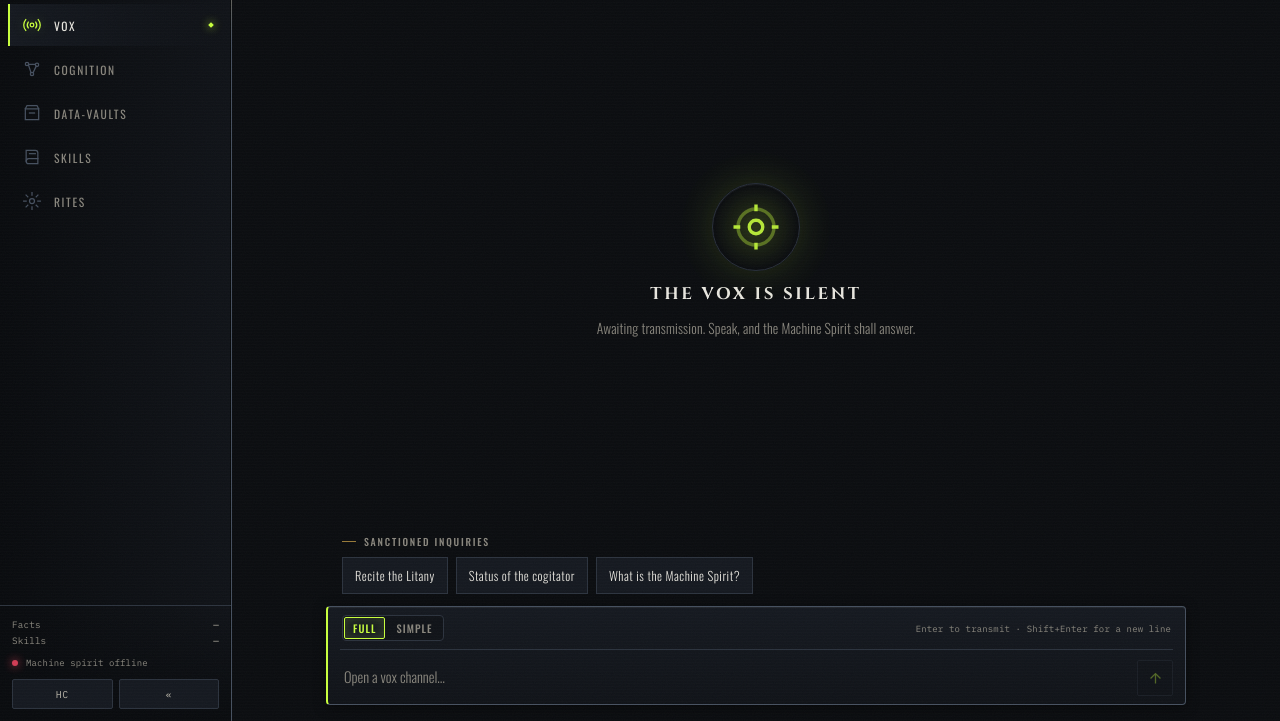
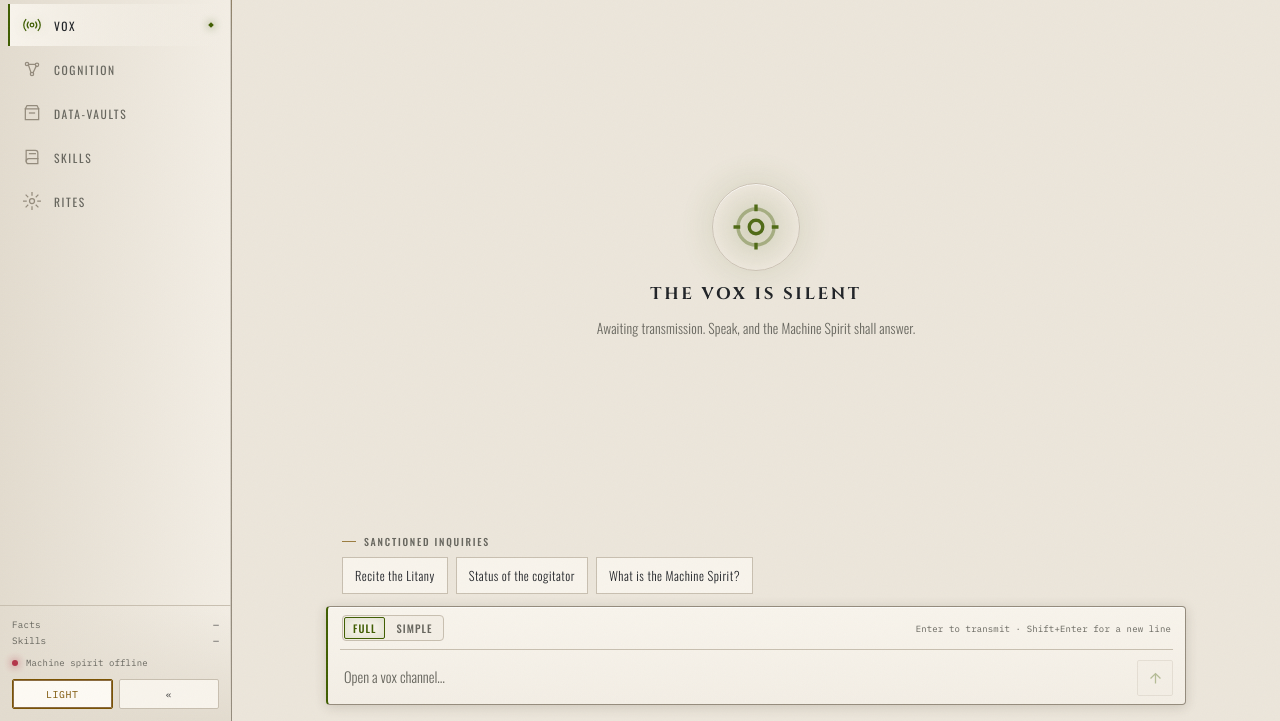
Before and after one commit to AdamMostofi/ADAM, a plain HTML site: page interface/web/templates/index.html in a window 1280 px wide. Shown: the part 79-800 px from the top of the page. Drawn offline with Linux system fonts and the light colour scheme; no server answers.

Commit message:
ui(theme): replace high contrast with warm light/dark mode

```diff
--- a/interface/web/static/css/app.css
+++ b/interface/web/static/css/app.css
@@ -212,6 +212,7 @@ body { overflow: hidden; }
   display: flex;
   align-items: center;
   justify-content: space-between;
+  min-width: 0;
   gap: 16px;
   padding: 0 clamp(16px, 3vw, 32px);
   background: linear-gradient(180deg, var(--surface-2), var(--surface-0));
@@ -253,7 +254,7 @@ body { overflow: hidden; }
 }
 .topbar-actions { display: flex; flex: none; flex-wrap: wrap; justify-content: flex-end; gap: 8px; }
 .topbar-tools { display: flex; align-items: center; gap: 8px; flex: none; }
-.topbar-contrast { display: none; }
+.topbar-theme { display: none; }
 
 .main { display: flex; min-height: 0; overflow: hidden; }
 .main:focus-visible { outline: 2px solid var(--focus); outline-offset: -4px; }
@@ -596,16 +597,6 @@ body { overflow: hidden; }
   to { opacity: 1; transform: none; }
 }
 
-/* ---------- High contrast ---------- */
-[data-contrast="high"] .rail-item.is-active { background: var(--surface-2); }
-[data-contrast="high"] .brand-sigil { border-width: 2px; }
-[data-contrast="high"] .topbar::after { height: 2px; opacity: 1; }
-[data-contrast="high"] .list-item,
-[data-contrast="high"] .stat-row,
-[data-contrast="high"] .toast,
-[data-contrast="high"] .fact-drawer { border-width: 2px; }
-[data-contrast="high"] .rail-brand-sub { color: var(--text); }
-
 /* ---------- Responsive ---------- */
 @media (max-width: 1180px) {
   .app { grid-template-columns: var(--rail-w-collapsed) minmax(0, 1fr); }
@@ -668,7 +659,7 @@ body { overflow: hidden; }
   .topbar-actions { flex-wrap: nowrap; }
   .topbar-actions .gold-btn,
   .topbar-actions .ghost-btn { min-height: 44px; padding: 4px 10px; font-size: 0.6875rem; }
-  .topbar-contrast {
+  .topbar-theme {
     display: grid;
     place-items: center;
     width: 44px;
--- a/interface/web/static/css/tokens.css
+++ b/interface/web/static/css/tokens.css
@@ -101,9 +101,9 @@
   --z-overlay: 70;
 }
 
-/* Standard — matte graphite, brass structure, neon state */
+/* Dark — matte graphite, brass structure, neon state */
 :root,
-[data-contrast="standard"] {
+[data-theme="dark"] {
   --surface-0: #0b0d10;
   --surface-1: #101318;
   --surface-2: #151920;
@@ -143,6 +143,15 @@
   --danger-text: var(--jewel-ruby-text);
   --focus: var(--neon-lime);
 
+  --graph-user: var(--metal-gold);
+  --graph-deduced: var(--jewel-sapphire);
+  --graph-learned: var(--jewel-emerald);
+  --graph-inferred: var(--metal-silver);
+  --graph-edge: var(--edge);
+  --graph-label: var(--text);
+  --graph-label-dim: var(--text-dim);
+  --graph-stroke: var(--surface-0);
+
   --shadow: rgba(0, 0, 0, 0.55);
   --shadow-soft: rgba(0, 0, 0, 0.35);
   --glow: rgba(200, 255, 61, 0.18);
@@ -166,51 +175,60 @@
   color-scheme: dark;
 }
 
-/* High contrast — black / white / amber, no decorative texture */
-[data-contrast="high"] {
-  --surface-0: #000000;
-  --surface-1: #050505;
-  --surface-2: #0a0a0a;
-  --surface-3: #111111;
-  --surface-inset: #000000;
+/* Light — warm paper, graphite ink, brass structure */
+[data-theme="light"] {
+  --surface-0: #ece6db;
+  --surface-1: #f3eee5;
+  --surface-2: #f8f4ec;
+  --surface-3: #fdfaf4;
+  --surface-inset: #e3dccf;
 
-  --edge: #6b6b6b;
-  --edge-strong: #d0d0d0;
+  --edge: #c8bfb0;
+  --edge-strong: #948b7c;
 
-  --text: #ffffff;
-  --text-dim: #ececec;
-  --text-mute: #cfcfcf;
+  --text: #202327;
+  --text-dim: #4b4c4a;
+  --text-mute: #66655d;
 
-  --metal-gold: #ffd400;
-  --metal-gold-bright: #ffe45c;
-  --metal-silver: #ffffff;
-  --metal-bronze: #e0b25c;
-  --metal-copper: #ffb37a;
+  --metal-gold: #7a5200;
+  --metal-gold-bright: #8a5b00;
+  --metal-silver: #4d5965;
+  --metal-bronze: #8a6a3f;
+  --metal-copper: #8a4f2f;
 
-  --neon-lime: #ffd400;
-  --neon-pink: #ff7ad9;
-  --neon-cyan: #7fe9ff;
+  --neon-lime: #3f5d00;
+  --neon-pink: #a12a5a;
+  --neon-cyan: #006d7a;
 
-  --jewel-emerald: #4dffc3;
-  --jewel-sapphire: #a8c0ff;
-  --jewel-ruby: #ff8a99;
-  --jewel-amethyst: #d0a8ff;
+  --jewel-emerald: #176b54;
+  --jewel-sapphire: #3157c4;
+  --jewel-ruby: #b02a42;
+  --jewel-amethyst: #6d3fb0;
 
-  --jewel-emerald-text: #4dffc3;
-  --jewel-sapphire-text: #a8c0ff;
-  --jewel-ruby-text: #ff8a99;
-  --jewel-amethyst-text: #d0a8ff;
+  --jewel-emerald-text: #176b54;
+  --jewel-sapphire-text: #2949a8;
+  --jewel-ruby-text: #a02038;
+  --jewel-amethyst-text: #5d3498;
 
-  --accent: #ffd400;
-  --accent-2: #ff6b6b;
-  --danger: #ff8a99;
-  --danger-text: #ff8a99;
-  --focus: #ffd400;
+  --accent: #3f5d00;
+  --accent-2: #a12a5a;
+  --danger: #b02a42;
+  --danger-text: #a02038;
+  --focus: #3f5d00;
 
-  --shadow: #000000;
-  --shadow-soft: #000000;
-  --glow: rgba(255, 212, 0, 0.22);
-  --highlight: rgba(255, 255, 255, 0.14);
-  --highlight-soft: rgba(255, 255, 255, 0.08);
-  color-scheme: dark;
+  --graph-user: #d9a94e;
+  --graph-deduced: #8fa9e8;
+  --graph-learned: #6fcbb0;
+  --graph-inferred: #b9c0c8;
+  --graph-edge: #8e8576;
+  --graph-label: #202327;
+  --graph-label-dim: #4b4c4a;
+  --graph-stroke: var(--surface-1);
+
+  --shadow: rgba(60, 50, 30, 0.18);
+  --shadow-soft: rgba(60, 50, 30, 0.10);
+  --glow: rgba(63, 93, 0, 0.16);
+  --highlight: rgba(255, 255, 255, 0.65);
+  --highlight-soft: rgba(255, 255, 255, 0.35);
+  color-scheme: light;
 }
--- a/interface/web/static/js/app.js
+++ b/interface/web/static/js/app.js
@@ -19,31 +19,30 @@ let activeSection = "vox";
 let chatController = null;
 let graphNetwork = null;
 
-function setupContrast() {
+function setupTheme() {
   const root = document.documentElement;
-  const buttons = [...document.querySelectorAll("[data-contrast-toggle]")];
-  const stored = localStorage.getItem("adam-contrast");
-  const prefersHigh = window.matchMedia?.("(prefers-contrast: more)").matches;
-  const mode = stored ?? (prefersHigh ? "high" : "standard");
-  root.setAttribute("data-contrast", mode);
+  const buttons = [...document.querySelectorAll("[data-theme-toggle]")];
+  const mode = root.dataset.theme === "light" ? "light" : "dark";
+  root.dataset.theme = mode;
 
   const sync = () => {
-    const high = root.getAttribute("data-contrast") === "high";
+    const light = root.dataset.theme === "light";
     for (const btn of buttons) {
-      btn.setAttribute("aria-pressed", String(high));
-      btn.title = high ? "Use standard contrast" : "Use high contrast";
-      btn.setAttribute("aria-label", btn.title);
+      btn.setAttribute("aria-pressed", String(light));
+      btn.title = light ? "Switch to dark theme" : "Switch to light theme";
     }
   };
   const apply = (next) => {
-    root.setAttribute("data-contrast", next);
-    localStorage.setItem("adam-contrast", next);
+    root.dataset.theme = next;
+    localStorage.setItem("adam-theme", next);
+    const meta = document.querySelector('meta[name="theme-color"]');
+    if (meta) meta.content = next === "light" ? "#ece6db" : "#0b0d10";
     sync();
-    window.dispatchEvent(new Event("contrastchange"));
+    window.dispatchEvent(new Event("themechange"));
   };
   for (const btn of buttons) {
     btn.addEventListener("click", () => {
-      apply(root.getAttribute("data-contrast") === "high" ? "standard" : "high");
+      apply(root.dataset.theme === "light" ? "dark" : "light");
     });
   }
   sync();
@@ -333,23 +332,23 @@ function setupGraph() {
         return;
       }
       const palette = {
-        user: cssVar("--metal-gold", "#c9a227"),
-        deduced: cssVar("--jewel-sapphire", "#4a6fd8"),
-        learned: cssVar("--jewel-emerald", "#2f9e7a"),
-        inferred: cssVar("--metal-silver", "#c0c7d0"),
+        user: cssVar("--graph-user", "#c9a227"),
+        deduced: cssVar("--graph-deduced", "#4a6fd8"),
+        learned: cssVar("--graph-learned", "#2f9e7a"),
+        inferred: cssVar("--graph-inferred", "#c0c7d0"),
       };
       const nodes = new window.vis.DataSet((data.nodes || []).map((n) => {
         const source = n.source || "user";
         return {
           id: n.id,
           label: n.label,
-          color: { background: palette[source] || palette.user, border: cssVar("--edge", "#3a3733") },
+          color: { background: palette[source] || palette.user, border: cssVar("--graph-edge", "#3a3733") },
           font: {
-            color: cssVar("--text", "#e8e6df"),
+            color: cssVar("--graph-label", "#e8e6df"),
             size: 13,
             face: "IBM Plex Mono",
             strokeWidth: 3,
-            strokeColor: cssVar("--surface-0", "#0b0d10"),
+            strokeColor: cssVar("--graph-stroke", "#0b0d10"),
           },
         };
       }));
@@ -358,13 +357,13 @@ function setupGraph() {
         to: e.to,
         label: e.label,
         arrows: "to",
-        color: cssVar("--edge", "#3a3733"),
+        color: cssVar("--graph-edge", "#3a3733"),
         font: {
-          color: cssVar("--text-dim", "#b8b4a8"),
+          color: cssVar("--graph-label-dim", "#b8b4a8"),
           size: 11,
           face: "IBM Plex Mono",
           strokeWidth: 3,
-          strokeColor: cssVar("--surface-0", "#0b0d10"),
+          strokeColor: cssVar("--graph-stroke", "#0b0d10"),
         },
       })));
       container.replaceChildren();
@@ -380,7 +379,7 @@ function setupGraph() {
     }
   }
   loaders.cognition = load;
-  window.addEventListener("contrastchange", () => { if (loaded.has("cognition")) load(); });
+  window.addEventListener("themechange", () => { if (loaded.has("cognition")) load(); });
 }
 
 async function refreshTelemetry(stats) {
@@ -456,7 +455,7 @@ function state(text) {
 }
 
 document.addEventListener("DOMContentLoaded", () => {
-  setupContrast();
+  setupTheme();
   setupChat();
   setupMemory();
   setupSkills();
--- a/interface/web/templates/index.html
+++ b/interface/web/templates/index.html
@@ -1,10 +1,22 @@
 <!DOCTYPE html>
-<html lang="en" data-contrast="standard">
+<html lang="en" data-theme="dark">
 <head>
   <meta charset="UTF-8">
   <meta name="viewport" content="width=device-width, initial-scale=1.0">
   <meta name="description" content="PRIMARCH ADAM — a local reasoning machine with persistent memory.">
   <meta name="theme-color" content="#0b0d10">
+  <script>
+    (() => {
+      const root = document.documentElement;
+      const stored = localStorage.getItem("adam-theme");
+      const mode = stored === "light" || stored === "dark"
+        ? stored
+        : (window.matchMedia?.("(prefers-color-scheme: light)").matches ? "light" : "dark");
+      root.dataset.theme = mode;
+      const meta = document.querySelector('meta[name="theme-color"]');
+      if (meta) meta.content = mode === "light" ? "#ece6db" : "#0b0d10";
+    })();
+  </script>
   <title>PRIMARCH ADAM</title>
   <link rel="stylesheet" href="/static/css/tokens.css">
   <link rel="stylesheet" href="/static/css/base.css">
@@ -89,7 +101,7 @@
           <span id="rail-status-text">Machine spirit online</span>
         </div>
         <div class="rail-tools">
-          <button id="contrast-toggle" class="rail-tool" type="button" data-contrast-toggle aria-pressed="false" title="Use high contrast">HC</button>
+          <button id="theme-toggle" class="rail-tool" type="button" data-theme-toggle aria-pressed="false" title="Switch to light theme" aria-label="Light theme">LIGHT</button>
           <button id="rail-collapse" class="rail-tool" type="button" aria-label="Collapse navigation" title="Collapse navigation">«</button>
         </div>
       </div>
@@ -103,7 +115,7 @@
         </div>
         <div class="topbar-tools">
           <div class="topbar-actions" id="topbar-actions"></div>
-          <button id="contrast-toggle-mobile" class="rail-tool topbar-contrast" type="button" data-contrast-toggle aria-pressed="false" title="Use high contrast" aria-label="Use high contrast">HC</button>
+          <button id="theme-toggle-mobile" class="rail-tool topbar-theme" type="button" data-theme-toggle aria-pressed="false" title="Switch to light theme" aria-label="Light theme">LIGHT</button>
         </div>
       </header>
 
```
Also changed, not shown: interface/web/static/css/base.css (+0 -3 lines), README.md, docs/diagrams/architecture-delta.svg.
